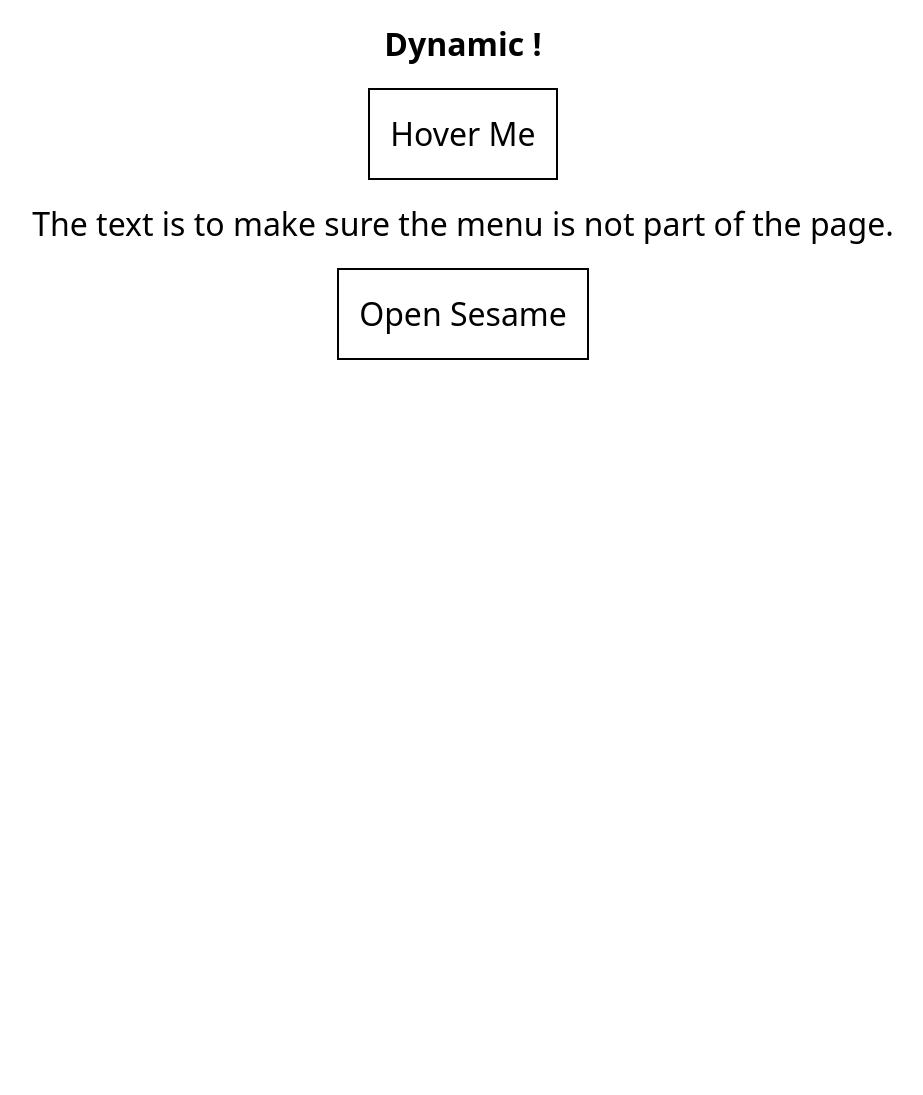
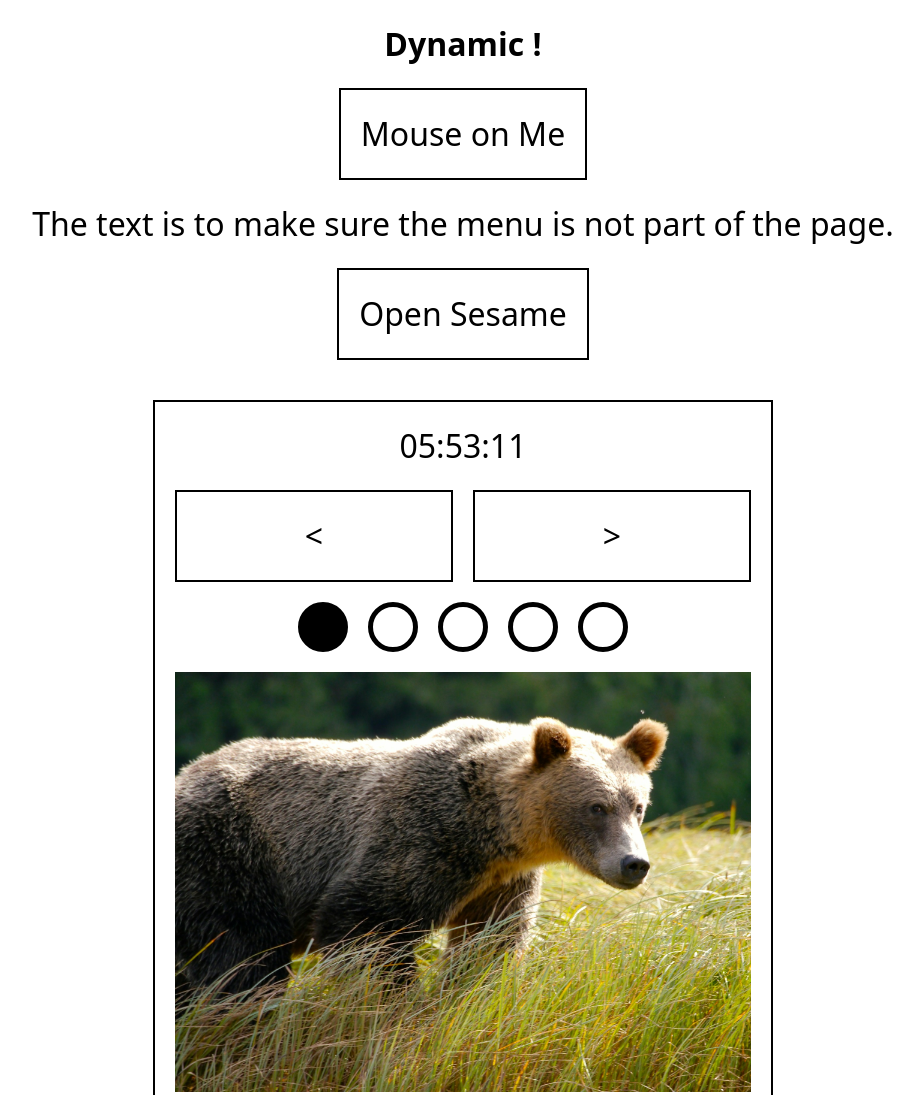
Before and after one commit to Huangphoux/odin-dynamic, a website built with webpack: page src/template.html in a window 1280 px wide. Shown: the top 1095 px of the page, without its empty margins (177-1100 px from the left). Before the commit the page ends 800 px from the top, so only its background shows below. Built offline with nearby package versions, Linux system fonts and the light colour scheme.

Commit message:
Done image carousel
It's a shame that I have to resort to looking up
on how to do this.
I only looked at home to implement switching
slides.

```diff
--- a/src/index.js
+++ b/src/index.js
@@ -1,6 +1,12 @@
 import './style.css';
 
 import { dropDown } from './scripts/drop-down.js';
+import { imageCarousel } from './scripts/image-carousel.js';
+import { clock } from './scripts/clock.js';
 
 dropDown.dropDownify('projects');
 dropDown.dropDownify('demo');
+
+imageCarousel.setUp();
+
+clock.setUp();
--- /dev/null
+++ b/src/scripts/clock.js
@@ -0,0 +1,20 @@
+const clock = (() => {
+    const clockElmt = document.querySelector('.clock');
+
+    function updateClock() {
+        let date = new Date();
+
+        let hour = ('0' + date.getHours()).slice(-2);
+        let minute = ('0' + date.getMinutes()).slice(-2);
+        let second = ('0' + date.getSeconds()).slice(-2);
+
+        clockElmt.textContent = `${hour}:${minute}:${second}`;
+    }
+
+    function setUp() {
+        setInterval(updateClock, 1000);
+    }
+
+    return { setUp };
+})();
+export { clock };
--- a/src/scripts/drop-down.js
+++ b/src/scripts/drop-down.js
@@ -12,6 +12,7 @@ const dropDown = (() => {
 
         menu.style.position = 'absolute';
         menu.style.top = rect.bottom + 20 + 'px';
+        menu.style.zIndex = '1';
     }
 
     function dropDownify(id) {
@@ -28,8 +29,6 @@ const dropDown = (() => {
         menu.addEventListener('mouseleave', () => {
             hideMenu(menu);
         });
-
-
     }
 
     return { dropDownify };
--- /dev/null
+++ b/src/scripts/image-carousel.js
@@ -0,0 +1,71 @@
+const imageCarousel = (() => {
+    const slides = document.querySelectorAll('.slide');
+
+    function changeSlide(index) {
+        showSlide((slideIndex += index));
+        generateDot();
+    }
+
+    function currentSlide(index) {
+        showSlide((slideIndex = index));
+        generateDot();
+    }
+
+    function showSlide(index) {
+        if (index > slides.length) {
+            slideIndex = 1;
+        }
+        if (index < 1) {
+            slideIndex = slides.length;
+        }
+
+        for (const slide of slides) {
+            slide.style.display = 'none';
+        }
+
+        slides[slideIndex - 1].style.display = 'block';
+    }
+
+    function generateDot() {
+        const dotsElmt = document.querySelector('.dots');
+        dotsElmt.textContent = '';
+
+        for (let index = 0; index < slides.length; index++) {
+            let dot = document.createElement('div');
+
+            dot.classList.toggle('dot');
+            dot.setAttribute('data-index', index + 1);
+
+            if (index == slideIndex - 1) {
+                dot.style.backgroundColor = 'light-dark(black, white)';
+            }
+
+            dot.addEventListener('click', () => {
+                currentSlide(dot.dataset.index);
+            });
+
+            dotsElmt.appendChild(dot);
+        }
+    }
+
+    let slideIndex = 1;
+
+    function setUp() {
+        showSlide(slideIndex);
+        generateDot();
+
+        setInterval(changeSlide, 1 * 1000, 1);
+
+        document.querySelector('.previous').addEventListener('click', () => {
+            changeSlide(-1);
+        });
+
+        document.querySelector('.next').addEventListener('click', () => {
+            changeSlide(1);
+        });
+    }
+
+    return { setUp };
+})();
+
+export { imageCarousel };
--- a/src/style.css
+++ b/src/style.css
@@ -329,3 +329,50 @@ li:last-child,
     padding-right: 0px;
     border-right: none;
 }
+
+.frame {
+    border: 2px solid light-dark(black, white);
+
+
+    display: grid;
+    grid-template-columns: repeat(2, 1fr);
+
+    max-width: 50%;
+
+    margin: 20px;
+    padding: 20px;
+    gap: 20px;
+}
+
+.container,
+.dots,
+.clock {
+    grid-column: 1/3;
+}
+
+.slide {
+    display: none;
+}
+
+.clock {
+    display: grid;
+    place-content: center;
+}
+
+.dots {
+    display: grid;
+    grid-auto-flow: column;
+    place-content: center;
+
+    gap: 20px
+}
+
+.dot {
+    width: 50px;
+    height: 50px;
+
+    border-radius: 50px;
+    border: 5px solid light-dark(black, white);
+
+    cursor: pointer;
+}
--- a/src/template.html
+++ b/src/template.html
@@ -10,14 +10,14 @@
     <body>
         <h1>Dynamic !</h1>
 
-        <button id="projects">Hover Me</button>
+        <button id="projects">Mouse on Me</button>
         <ul class="horizontal" id="projects">
             <li>
                 <a
                     href="https://huangphoux.github.io/odin-todo_list/"
                     target="_blank"
                     rel="noopener noreferrer">
-                    2Do List !
+                    Todo List !
                 </a>
             </li>
             <li>
@@ -37,5 +37,34 @@
             <li>Link to Nowhere</li>
             <li>Infinity Link</li>
         </ul>
+
+        <div class="frame">
+            <p class="clock">(Clock)</p>
+
+            <button class="previous"><</button>
+            <button class="next">></button>
+
+            <div class="dots"></div>
+
+            <div class="container">
+                <div class="slide">
+                    <img src="assets/anna-tremewan-RfnJYhPWUxM-unsplash.jpg" />
+                </div>
+                <div class="slide">
+                    <img src="assets/janko-ferlic-ypS9j3UzqLk-unsplash.jpg" />
+                </div>
+                <div class="slide">
+                    <img src="assets/joel-herzog-1xetOxStk_Y-unsplash.jpg" />
+                </div>
+                <div class="slide">
+                    <img
+                        src="assets/nicole-wreyford-oxRNH9YA22s-unsplash.jpg" />
+                </div>
+                <div class="slide">
+                    <img
+                        src="assets/philippe-oursel-LaEXFoqIDVY-unsplash.jpg" />
+                </div>
+            </div>
+        </div>
     </body>
 </html>
```
